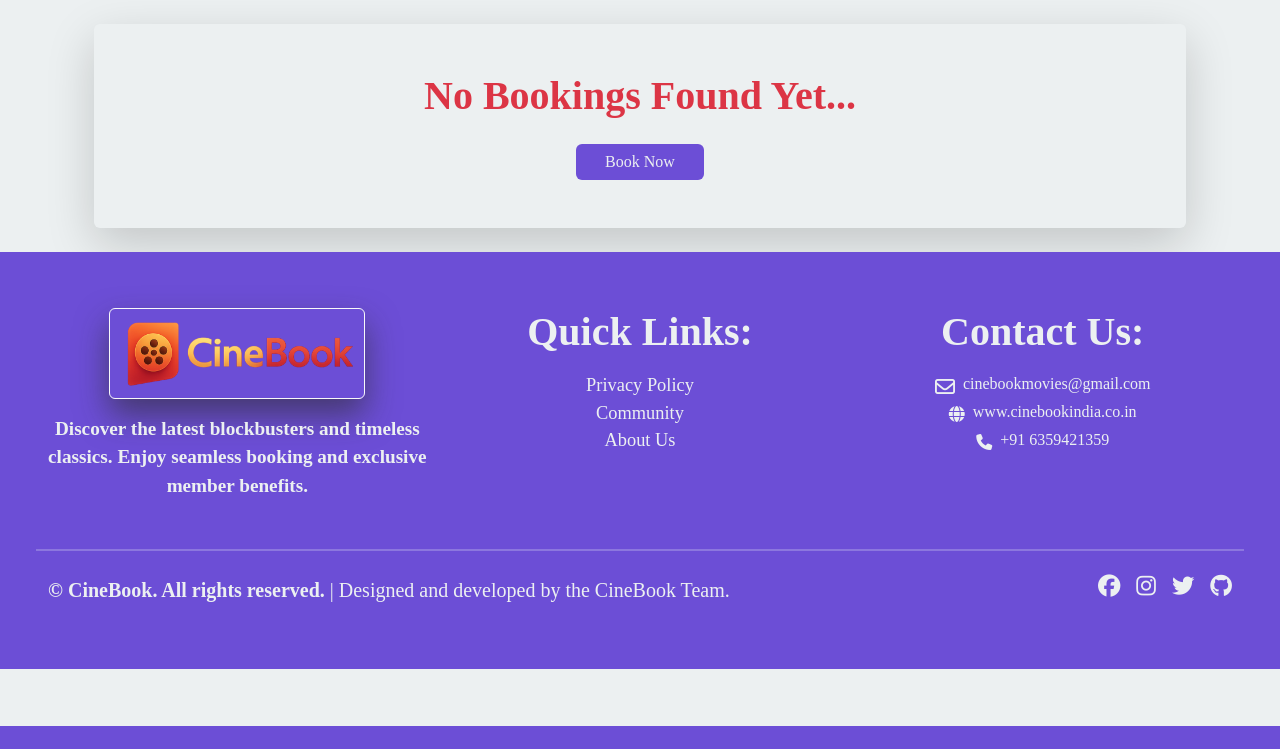
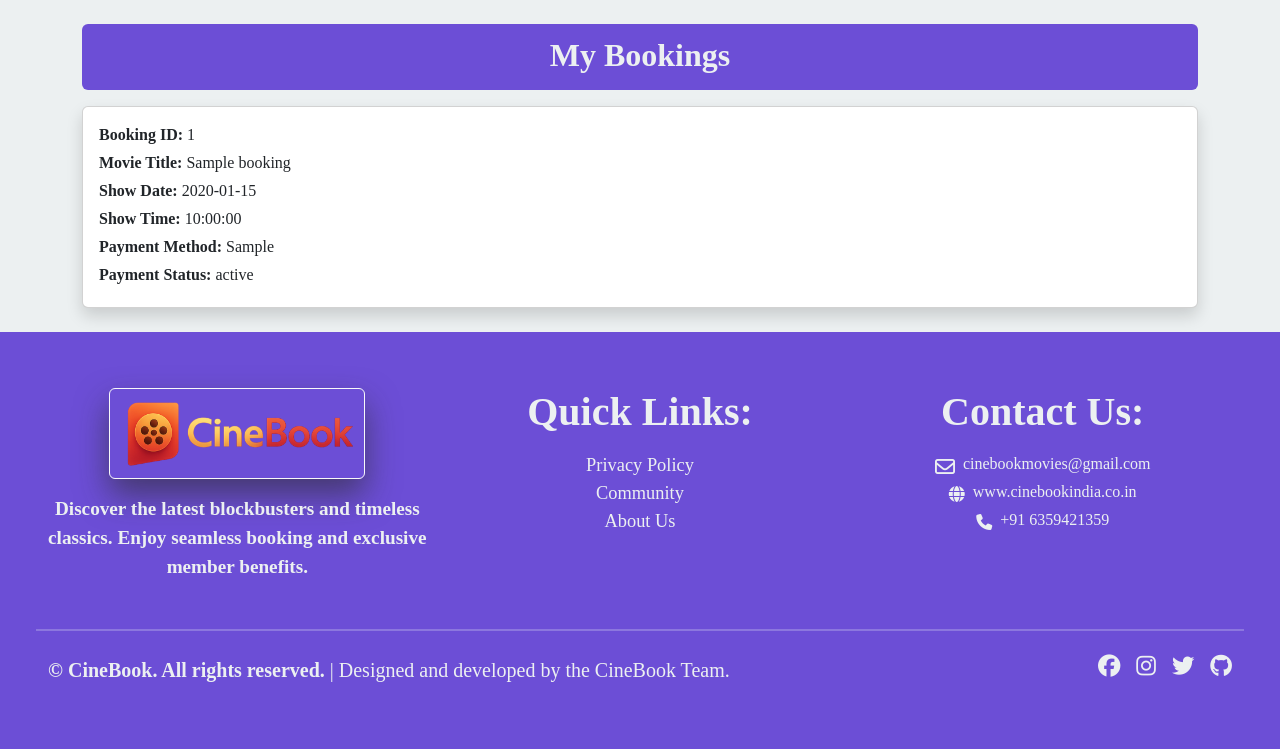
Before and after one commit to Suraj-0228/CineBook, a PHP site: page /my-booking.php in a window 1280 px wide. Shown: the part 74-823 px from the top of the page. Before the commit the page ends 800 px from the top, so only its background shows below. Run offline with PHP 8.4, Linux system fonts and the light colour scheme; a user stored in the database is signed in; tables that the repository leaves empty hold one stand-in row (values such as "Sample post"); some web fonts are replaced.

Commit message:
Client Side Completed....

```diff
--- a/client/assets/css/style.css
+++ b/client/assets/css/style.css
@@ -111,6 +111,11 @@ html {
     color: #ecf0f1;
 }
 
+.card-header{
+    background-color: #6C4ED6;
+    color: #ecf0f1;
+}
+
 #starRating i {
     font-size: 2rem;
     color: #ccc;
--- a/client/home.php
+++ b/client/home.php
@@ -52,7 +52,7 @@ if (!isset($_SESSION['username'])) {
             </div>
         </div>
     </div>
-    <hr class="mx-4">
+    <hr class="mx-4 border border-dark">
 
     <!-- Movie Cards 1 -->
     <section class="container my-3 px-2">
--- a/client/movies-details.php
+++ b/client/movies-details.php
@@ -71,7 +71,7 @@
                     <a href="booking.php?movie_id=<?php echo $id; ?>" class="btn btn-lg">Book Ticket</a>
                 </div>
             </div>
-            <hr class="w-100">
+            <hr class="w-100 border border-dark">
         </div>
     </section>
 
@@ -101,7 +101,7 @@
             }
             ?>
             <?php if ($cast_data): ?>
-                <hr class="w-100">
+                <hr class="w-100 border border-dark">
                 <div class="mb-1">
                     <h3 class="fw-bold">Cast:</h3>
                     <div class="row sub-cast">
@@ -114,7 +114,7 @@
                     </div>
                 </div>
 
-                <hr class="w-100">
+                <hr class="w-100 border border-dark">
                 <div class="mb-3">
                     <h3 class="fw-bold">Crew:</h3>
                     <div class="row sub-crew">
--- a/client/my-booking.php
+++ b/client/my-booking.php
@@ -1,3 +1,23 @@
+<?php
+session_start();
+
+// Redirect if not logged in
+if (!isset($_SESSION['user_id']) || empty($_SESSION['user_id'])) {
+    echo "<script>alert('Please login to view your bookings.'); window.location.href = 'login.php';</script>";
+    exit();
+}
+
+require 'includes/dbconnection.php';
+
+// Get logged-in user's ID
+$user_id = $_SESSION['user_id'];
+
+// Fetch bookings for this user
+$query = "SELECT booking_id, movie_title, show_date, show_time, tickets, payment_method, payment_status
+          FROM booking WHERE user_id = '$user_id'";
+$result = mysqli_query($con, $query);
+?>
+
 <!DOCTYPE html>
 <html lang="en">
 
@@ -17,11 +37,64 @@
     <!-- Navbar -->
     <?php include 'includes/header.php'; ?>
 
-    <div class="container py-4 px-2">
+    <!-- <div class="container py-4 px-2">
         <div class="booking-not-found p-4 mx-3 p-md-5 d-flex flex-column justify-content-center align-items-center text-center shadow-lg rounded">
             <h1 class="fw-bold text-danger mb-4">No Bookings Found Yet...</h1>
             <a href="movies.php" class="book-btn btn btn-outline-dark">Book Now</a>
         </div>
+    </div> -->
+
+    <!-- Display Booking Details -->
+    <div class="container my-4">
+        <div class="card-header rounded py-2 justify-content-center">
+            <h2 class="text-center fw-bold mt-1">My Bookings</h2>
+        </div>
+        <?php
+        if (mysqli_num_rows($result) > 0) {
+            while ($rows = mysqli_fetch_assoc($result)) {
+                $booking_id = $rows['booking_id'];
+                $movie_title = $rows['movie_title'];
+                $show_date = $rows['show_date'];
+                $show_time = $rows['show_time'];
+                $payment_method = $rows['payment_method'];
+                $payment_status = $rows['payment_status'];
+
+                // Set text color based on payment status
+                $statusClass = '';
+                if (strtolower($payment_status) === 'pending') {
+                    $statusClass = 'text-danger fw-bold'; // Red & bold
+                } elseif (strtolower($payment_status) === 'confirmed' || strtolower($payment_status) === 'paid') {
+                    $statusClass = 'text-success fw-bold'; // Green & bold
+                }
+
+                echo "<div class='card shadow my-3'>";
+                echo "  <div class='row g-0 align-items-center border-0'>";
+                echo "      <div class='col-12 col-md-8'>";
+                echo "          <div class='card-body'>";
+                echo "              <p class='mb-1'><strong>Booking ID:</strong> $booking_id</p>";
+                echo "              <p class='mb-1'><strong>Movie Title:</strong> $movie_title</p>";
+                echo "              <p class='mb-1'><strong>Show Date:</strong> $show_date</p>";
+                echo "              <p class='mb-1'><strong>Show Time:</strong> $show_time</p>";
+                echo "              <p class='mb-1'><strong>Payment Method:</strong> $payment_method</p>";
+                echo "              <p class='mb-1'><strong>Payment Status:</strong> <span class='$statusClass'>$payment_status</span></p>";
+                echo "          </div>";
+                echo "      </div>";
+                echo "  </div>";
+                echo "</div>";
+            }
+        } else {
+            echo '<div class="my-3">';
+            echo '    <div class="row justify-content-center">';
+            echo '        <div class="col-12 col-md-12">';
+            echo '            <div class="alert alert-danger border border-danger text-center shadow-sm">';
+            echo '                You Have no Bookings Yet! ';
+            echo '                <a href="movies.php" class="alert-link fw-bold">Book Now!</a>';
+            echo '            </div>';
+            echo '        </div>';
+            echo '    </div>';
+            echo '</div>';
+        }
+        ?>
     </div>
 
     <!-- Footer -->
```
Also changed, not shown: client/booking.php (+6 -5 lines), client/controllers/booking-process.php (+5 -3 lines).
